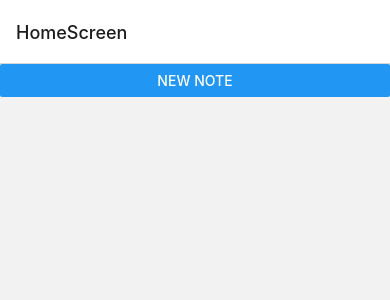
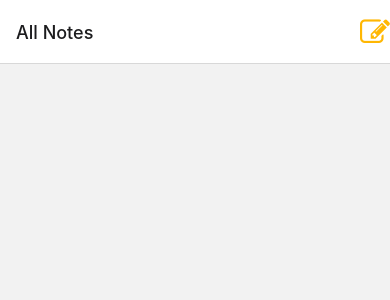
Before and after one commit to cembicakci/react-native-notes-app, a React Native app: screen /HomeScreen in a window 390 px wide. Shown: the top 300 px of the page. Built offline with nearby package versions, Linux system fonts and the light colour scheme.

Commit message:
styled screens

```diff
--- a/App.tsx
+++ b/App.tsx
@@ -8,6 +8,7 @@ import { createNativeStackNavigator } from '@react-navigation/native-stack';
 import HomeScreen from './screens/HomeScreen';
 import EditNoteScreen from './screens/EditNoteScreen';
 import { RootStackParamList } from './types';
+import NewNoteButton from './components/NewNoteButton';
 
 const Stack = createNativeStackNavigator<RootStackParamList>();
 
@@ -17,7 +18,14 @@ export default function App() {
       <StatusBar style="auto" />
 
       <Stack.Navigator>
-        <Stack.Screen name="HomeScreen" component={HomeScreen} />
+        <Stack.Screen
+          name="HomeScreen"
+          component={HomeScreen}
+          options={{
+            headerTitle: 'All Notes',
+            headerRight: () => <NewNoteButton />
+          }}
+        />
         <Stack.Screen name="EditNoteScreen" component={EditNoteScreen} />
       </Stack.Navigator>
     </NavigationContainer>
--- /dev/null
+++ b/components/NewNoteButton.tsx
@@ -0,0 +1,18 @@
+import React from 'react'
+import { Pressable } from 'react-native'
+import { useNavigation } from '@react-navigation/native'
+
+import { FontAwesome } from '@expo/vector-icons'
+import { ScreenNavigationProp } from '../types'
+
+const NewNoteButton = () => {
+    const navigation = useNavigation<ScreenNavigationProp>()
+
+    return (
+        <Pressable onPress={() => { navigation.navigate('EditNoteScreen') }}>
+            <FontAwesome name='pencil-square-o' size={30} color={'#ffb703'} />
+        </Pressable>
+    )
+}
+
+export default NewNoteButton
--- a/components/NoteInput.tsx
+++ b/components/NoteInput.tsx
@@ -16,6 +16,7 @@ const NoteInput = ({ saveNote }: Props) => {
                 style={styles.textInput}
                 value={text}
                 onChangeText={(text) => setText(text)}
+                autoFocus={true}
             />
             <Button title='Save note' onPress={() => { saveNote(text) }} />
         </>
--- /dev/null
+++ b/components/SavedNotesList.tsx
@@ -0,0 +1,54 @@
+import React, { useCallback, useState } from "react";
+import { View, Text, StyleSheet, ScrollView } from "react-native";
+import { useFocusEffect } from '@react-navigation/native';
+
+import { Note, getAllNotes } from "../services/NoteStoreService";
+
+const SavedNotesList = () => {
+
+    const [data, setData] = useState<Note[]>([])
+
+    useFocusEffect(
+        useCallback(() => {
+            getAllNotes().then(result => setData(result.notes))
+        }, [])
+    )
+    console.log(data)
+
+    return (
+        <View style={styles.container}>
+            <ScrollView>
+                {
+                    data.map((note) => (
+                        <View style={styles.row} key={note.id}>
+                            <Text style={styles.note}>
+                                {note.text.length === 0 ? '(Blank Note)' : note.text}
+                            </Text>
+                        </View>
+                    ))
+                }
+            </ScrollView>
+        </View>
+    )
+}
+export default SavedNotesList
+
+const styles = StyleSheet.create({
+    container: {
+        flex: 1
+    },
+    row: {
+        width: '90%',
+        borderBottomWidth: 1,
+        borderBottomColor: '#e6e6e6',
+        alignSelf: 'center',
+        height: 90,
+        justifyContent: 'center'
+
+    },
+    note: {
+        paddingVertical: 20,
+        width: '100%',
+        fontSize: 16
+    }
+})
--- a/screens/HomeScreen.tsx
+++ b/screens/HomeScreen.tsx
@@ -1,34 +1,15 @@
-import React, { useCallback, useEffect, useState } from 'react'
-import { Button, StyleSheet, Text, View } from 'react-native'
-import { useNavigation, useFocusEffect } from '@react-navigation/native';
+import React from 'react'
+import { Button, StyleSheet } from 'react-native'
+import { useNavigation } from '@react-navigation/native';
 
 import { ScreenNavigationProp } from '../types';
-import { Note, getAllNotes, getNote } from '../services/NoteStoreService';
+import SavedNotesList from '../components/SavedNotesList';
 
 const HomeScreen = () => {
     const navigation = useNavigation<ScreenNavigationProp>();
-
-    const [data, setData] = useState<Note[]>([])
-
-    useFocusEffect(
-        useCallback(() => {
-            getAllNotes().then(result => setData(result.notes))
-            // getNote().then((response) => { setData(response ?? '') })
-        }, [])
-    )
-    console.log(data)
-
     return (
         <>
-            <View>
-                {
-                    data.map((note) => (
-                        <Text key={note.id}>{note.text}</Text>
-                    ))
-                }
-            </View>
-
-            <Button title='New Note' onPress={() => { navigation.navigate('EditNoteScreen') }} />
+            <SavedNotesList />
         </>
     )
 }
--- a/services/NoteStoreService.ts
+++ b/services/NoteStoreService.ts
@@ -1,5 +1,4 @@
 import AsyncStorage from '@react-native-async-storage/async-storage';
-import { Alert } from 'react-native';
 
 export type Note = {
     text: string,
```
